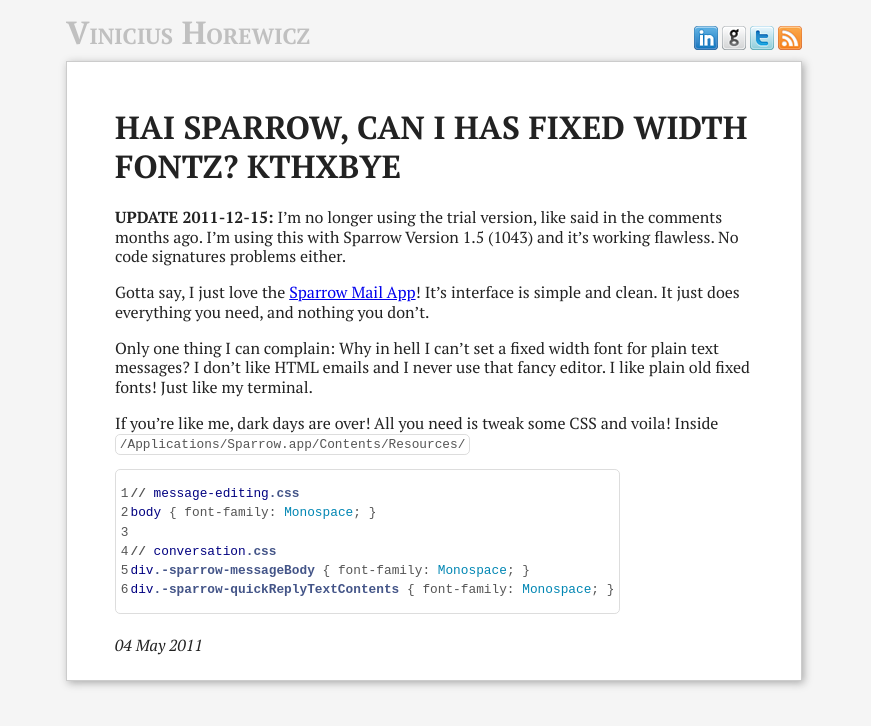
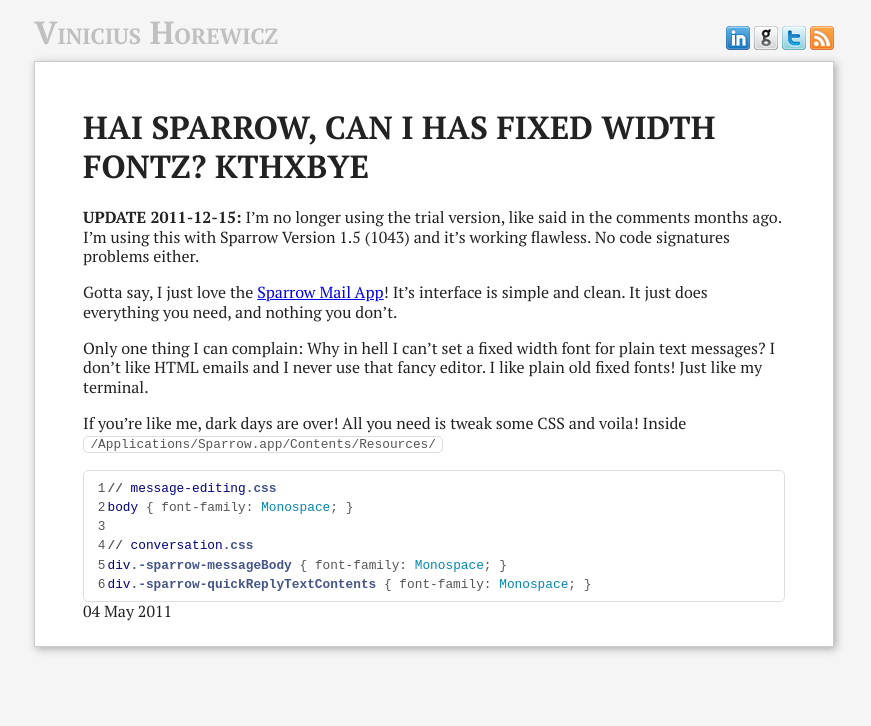
Before and after one commit to wicz/wicz.github.com, a Jekyll site: the page built from _posts/2011-05-04-hai-sparrow-can-i-has-fixed-width-fontz-kthxbye.md, in a window 1280 px wide. Shown: the top 726 px of the page, without its empty margins (206-1077 px from the left). Built offline with Jekyll 4.4.1, drawn with Linux system fonts in a browser that asks for light colours; nearby versions of some CDN libraries; Markdown is read by kramdown in place of the engine named in the settings; comment, search, counter and statistics services are not loaded.

Commit message:
css tweaks

```diff
--- a/_layouts/post.html
+++ b/_layouts/post.html
@@ -3,13 +3,11 @@
 top: Vinicius Horewicz
 ---
 
-  <h1 class="emphnext">{{ page.title }}</h1>
+  <h1>{{ page.title }}</h1>
 
   {{ content }}
 
-  <address class="signature">
-    <span class="date">{{ page.date | date_to_long_string }}</span>
-  </address>
+  <span class="date">{{ page.date | date_to_long_string }}</span>
 
 <!-- Enable Disqus comments -->
 <div id="disqus_thread"></div>
--- a/css/screen.css
+++ b/css/screen.css
@@ -8,7 +8,7 @@
 #container
 {
 	margin:1.5em auto 3em;
-	max-width:46em;
+	max-width:50em;
 }
 
 header
@@ -154,21 +154,38 @@
 	color:#0181eb;
 }
 
-code
+p > code, .linenodiv, .highlight
 {
-	-khtml-border-radius:.4em;
-	-moz-border-radius:.4em;
-	-ms-border-radius:.4em;
-	-o-border-radius:.4em;
-	-webkit-border-radius:.4em;
 	background:#fff;
+	color:#555;
+  font-size:.8em;
+  line-height:1.5em;
+  padding:0 .5em;
+	white-space:no-wrap;
 	border:1px solid #ddd;
 	border-radius:.4em;
-	color:#555;
-	display:inline-block;
-	font-size:.8em;
-	line-height:1.5em;
-	margin:-1px 0;
-	padding:0 .3em;
-	white-space:no-wrap;
 }
+.linenodiv, .highlight
+{
+  padding:.5em 1em;
+}
+.highlighttable
+{
+  width:100%;
+  margin-bottom:1em;
+}
+.highlighttable pre, .highlight pre
+{
+  margin:0;
+  padding:0;
+}
+#main img
+{
+  display:block;
+  width:auto;
+  margin:0 auto;
+}
+li
+{
+  margin-bottom:1em;
+}
```
Also changed, not shown: css/style.css (+0 -18 lines), _config.yml (line endings or trailing spaces).
